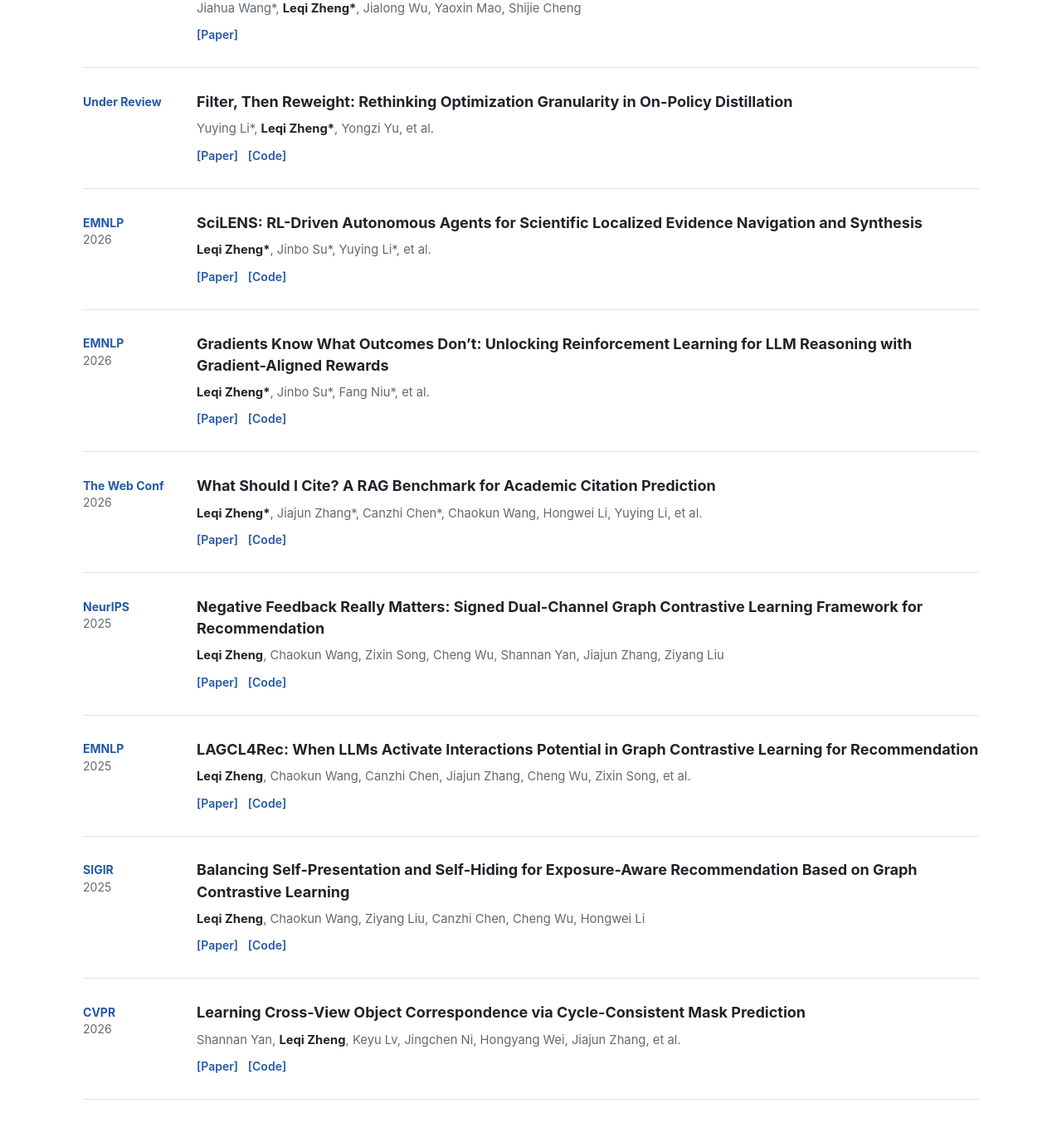
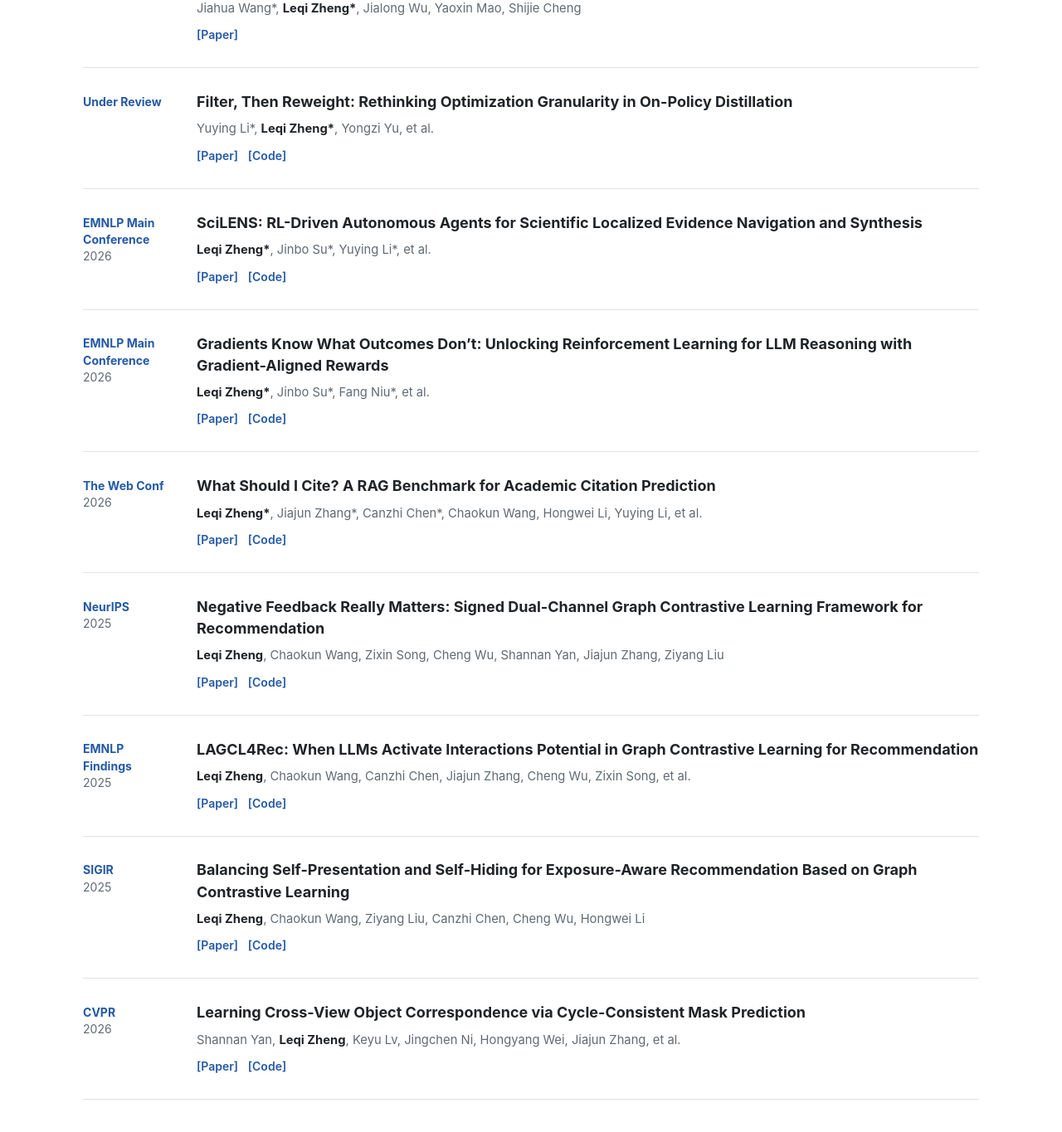
Before and after one commit to LQgdwind/LQgdwind.github.io, a Jekyll site: the page built from _pages/about.md, in a window 1280 px wide and 1400 px high, scrolled down 2241 px. Shown: the top 1365 px of the window at 83% size. Built offline with Jekyll 4.4.1, drawn with Linux system fonts in a browser that asks for light colours.

Commit message:
Update venue names for EMNLP papers

```diff
--- a/_data/home.yml
+++ b/_data/home.yml
@@ -65,7 +65,7 @@ publications:
         url: "https://github.com/YuYingLi0/FiRe-OPD"
   - title: "SciLENS: RL-Driven Autonomous Agents for Scientific Localized Evidence Navigation and Synthesis"
     short_title: "SciLENS"
-    venue: "EMNLP"
+    venue: "EMNLP Main Conference"
     year: "2026"
     authors: "<strong>Leqi Zheng*</strong>, Jinbo Su*, Yuying Li*, et al."
     links:
@@ -75,7 +75,7 @@ publications:
         url: "https://github.com/LQgdwind/SciLENS"
   - title: "Gradients Know What Outcomes Don’t: Unlocking Reinforcement Learning for LLM Reasoning with Gradient-Aligned Rewards"
     short_title: "Gradient-Aligned Rewards"
-    venue: "EMNLP"
+    venue: "EMNLP Main Conference"
     year: "2026"
     authors: "<strong>Leqi Zheng*</strong>, Jinbo Su*, Fang Niu*, et al."
     links:
@@ -112,7 +112,7 @@ publications:
         url: "https://github.com/LQgdwind/nips25-sdcgcl"
   - title: "LAGCL4Rec: When LLMs Activate Interactions Potential in Graph Contrastive Learning for Recommendation"
     short_title: "LAGCL4Rec"
-    venue: "EMNLP"
+    venue: "EMNLP Findings"
     year: "2025"
     rank: "TH-CPL-A"
     authors: >-
```
